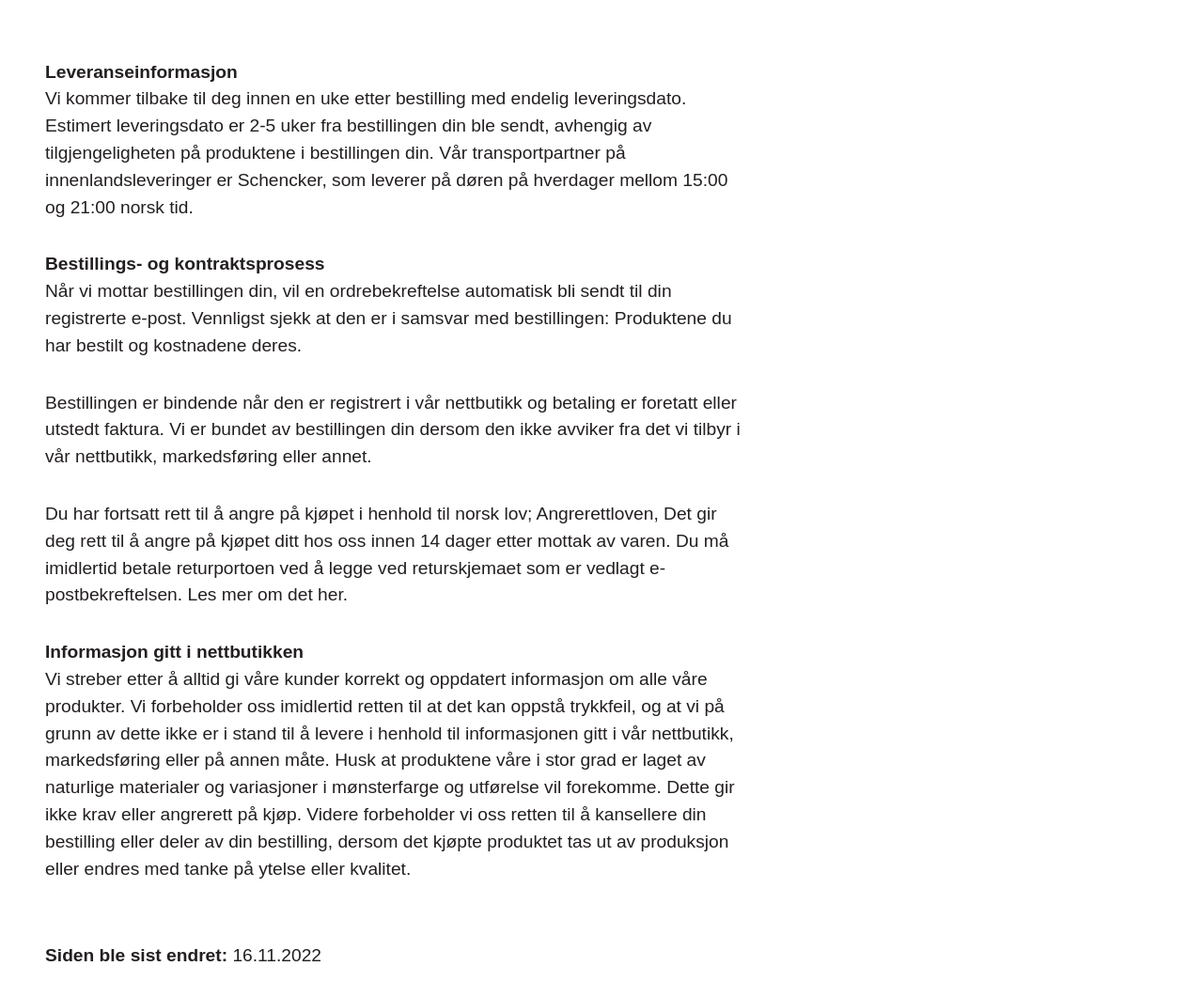
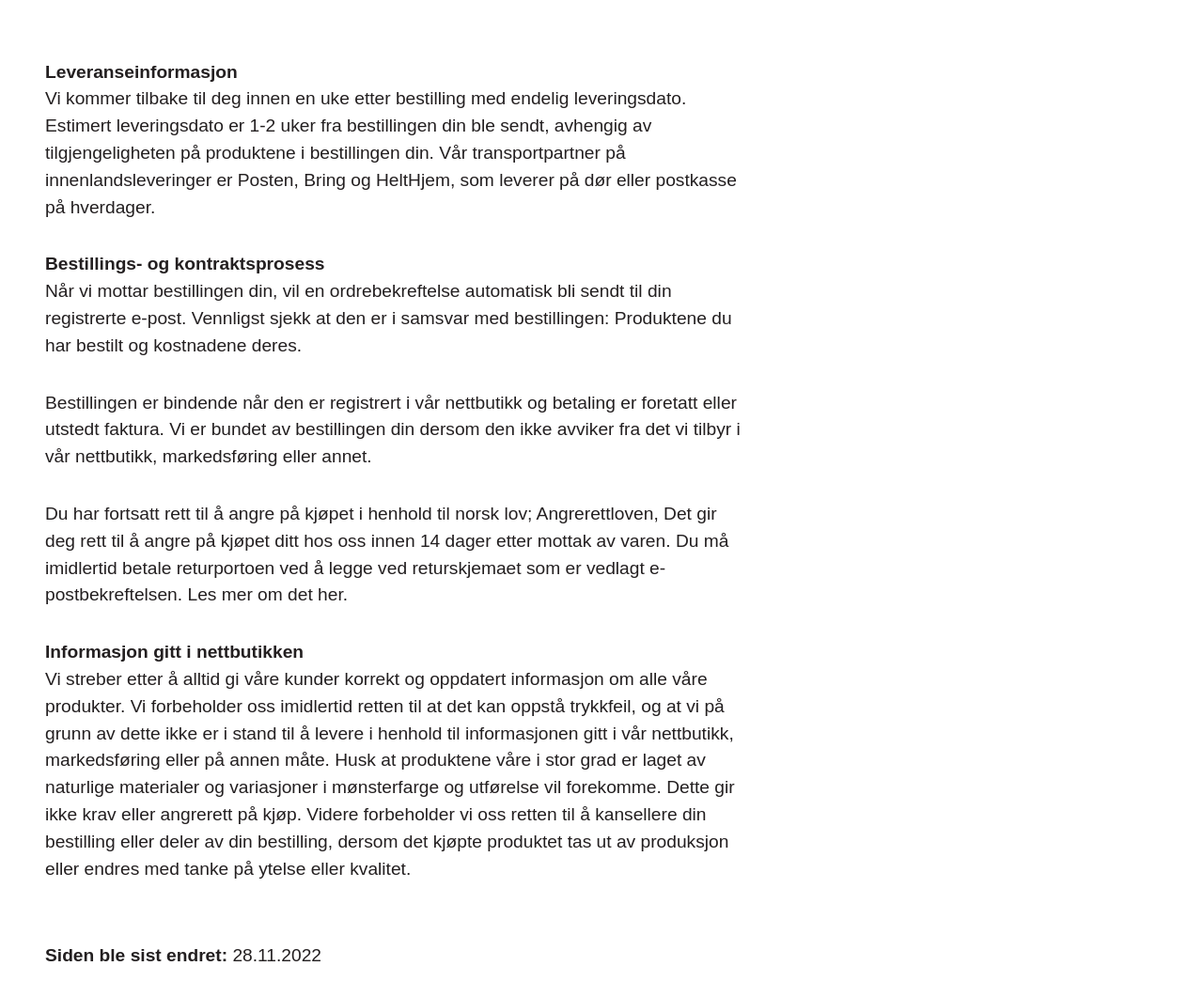
Before and after one commit to KevinMidboe/planetposen-frontend, a SvelteKit app: page /terms-and-conditions in a window 1280 px wide. Shown: the part 361-1422 px from the top of the page at 94% size. Built offline with nearby package versions, Linux system fonts and the light colour scheme; no server answers.

Commit message:
Updated transporters information on terms & conditions

```diff
--- a/src/routes/terms-and-conditions/+page.svelte
+++ b/src/routes/terms-and-conditions/+page.svelte
@@ -4,9 +4,9 @@
     <p>
       <strong>Leveranseinformasjon</strong>
       Vi kommer tilbake til deg innen en uke etter bestilling med endelig leveringsdato. Estimert leveringsdato
-      er 2-5 uker fra bestillingen din ble sendt, avhengig av tilgjengeligheten på produktene i bestillingen
-      din. Vår transportpartner på innenlandsleveringer er Schencker, som leverer på døren på hverdager
-      mellom 15:00 og 21:00 norsk tid.
+      er 1-2 uker fra bestillingen din ble sendt, avhengig av tilgjengeligheten på produktene i bestillingen
+      din. Vår transportpartner på innenlandsleveringer er Posten, Bring og HeltHjem, som leverer på
+      dør eller postkasse på hverdager.
     </p>
 
     <p>
@@ -38,7 +38,7 @@
       det kjøpte produktet tas ut av produksjon eller endres med tanke på ytelse eller kvalitet.
     </p>
 
-    <p class="last-edit"><strong>Siden ble sist endret:</strong> 16.11.2022</p>
+    <p class="last-edit"><strong>Siden ble sist endret:</strong> 28.11.2022</p>
   </section>
 </article>
 
```
